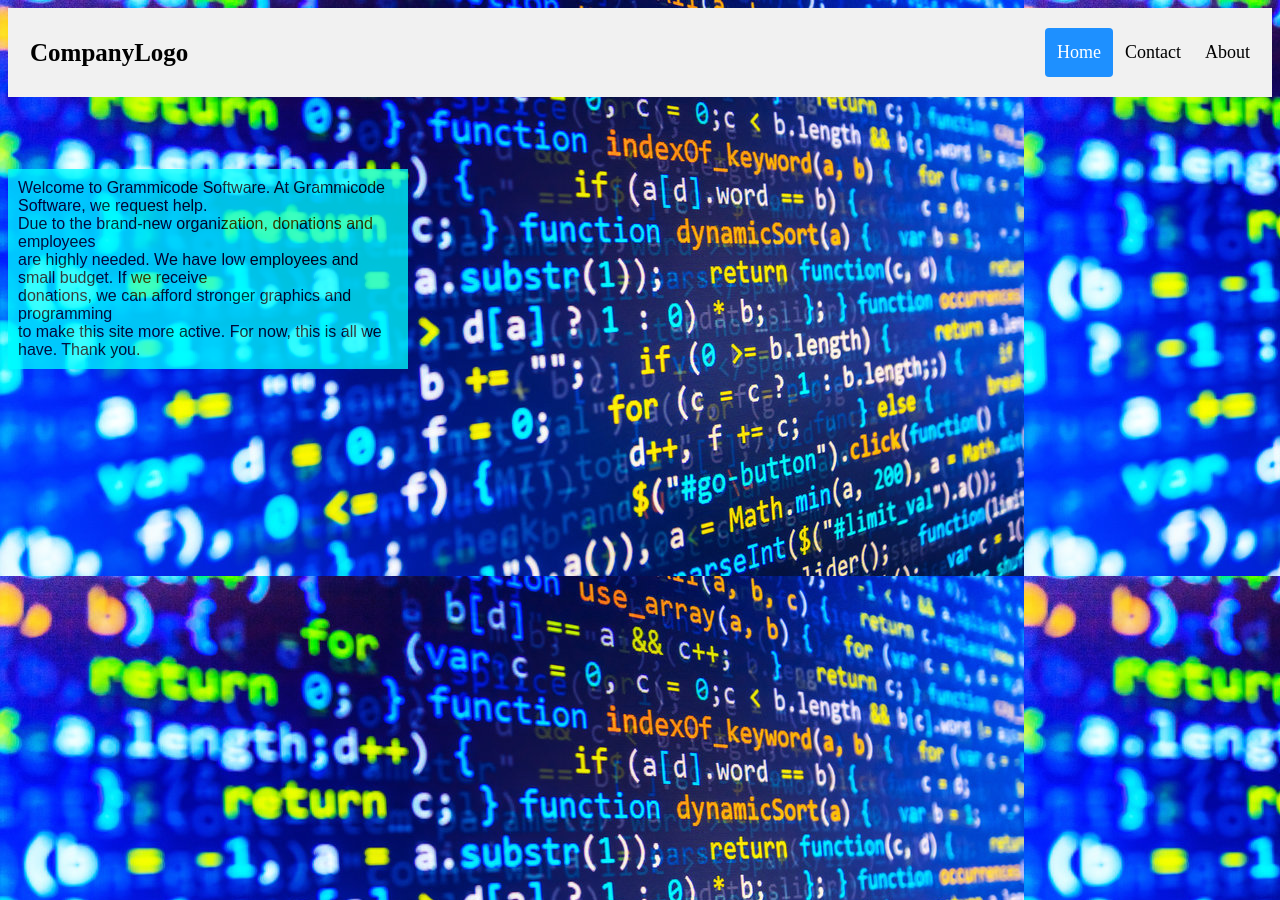
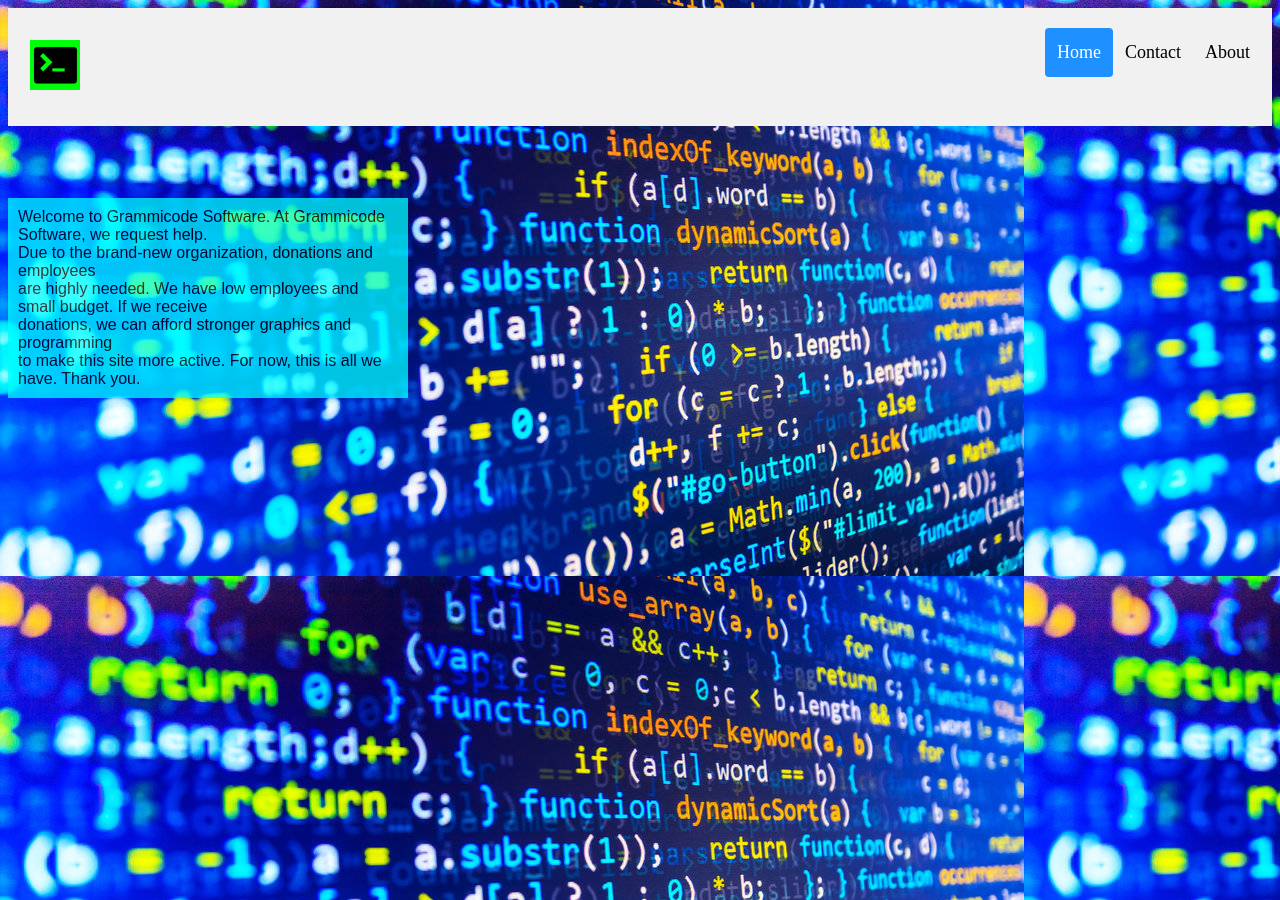
Before and after one commit to Grammicode-Software/grammisoft.github.io, a Jekyll site: the page home.html, which Jekyll copies as it is, in a window 1280 px wide. Built offline with Jekyll 4.4.1, drawn with Linux system fonts in a browser that asks for light colours.

Commit message:
Update home.html

```diff
--- a/home.html
+++ b/home.html
@@ -10,7 +10,7 @@
 
 
 <div class="header">
-  <a href="#default" class="logo">CompanyLogo</a>
+  <a href="#default" class="logo"><image src="logo.png"></a>
   <div class="header-right">
     <a class="active" href="#home">Home</a>
     <a href="#contact">Contact</a>
```
